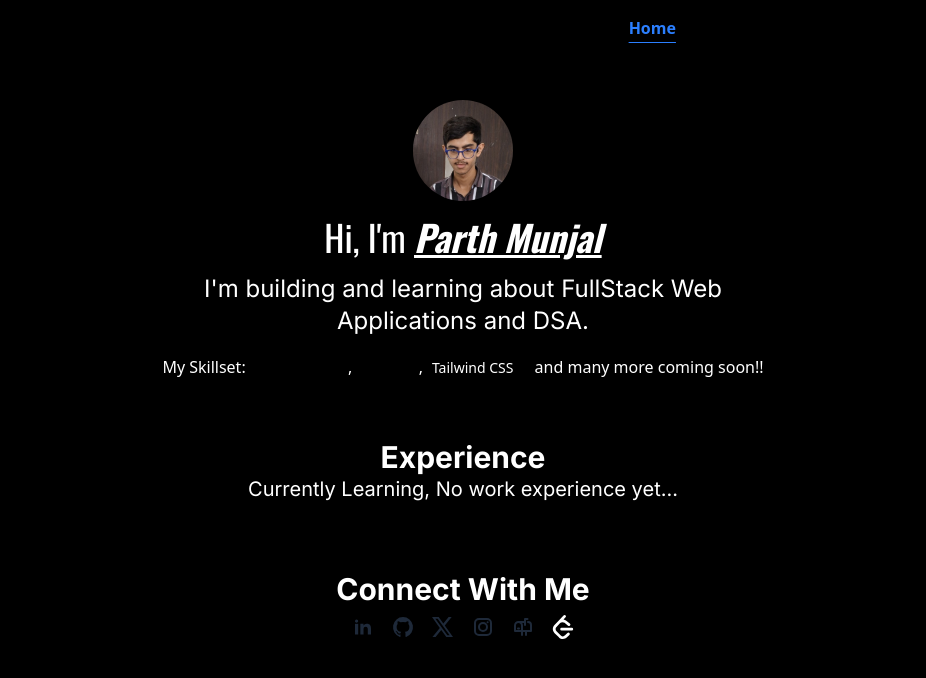
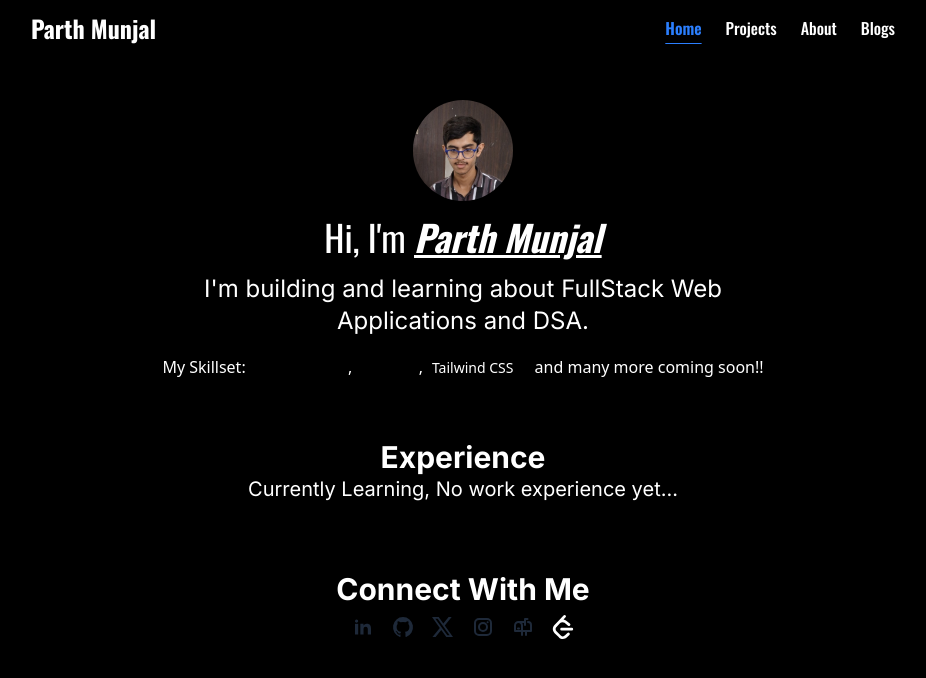
Before and after one commit to parthmunjal07/parth-portfolio-v1, a React (Vite) app: page / in a window 1280 px wide. Shown: the top 678 px of the page, without its empty margins (177-1103 px from the left). Built offline with nearby package versions, Linux system fonts and the light colour scheme.

Commit message:
nvbr update

```diff
--- a/src/components/NavBar.jsx
+++ b/src/components/NavBar.jsx
@@ -13,7 +13,7 @@ export default function NavBar() {
   ];
 
   return (
-    <header className="w-full bg-transparent fixed z-50">
+    <header className="w-full bg-transparent fixed z-50 text-white font-oswald">
       <div className="max-w-4xl mx-auto flex items-center justify-between px-4 py-3">
         <div className="text-lg sm:text-2xl font-bold">Parth Munjal</div>
         <nav className="hidden sm:flex gap-6 text-l font-medium">
```
